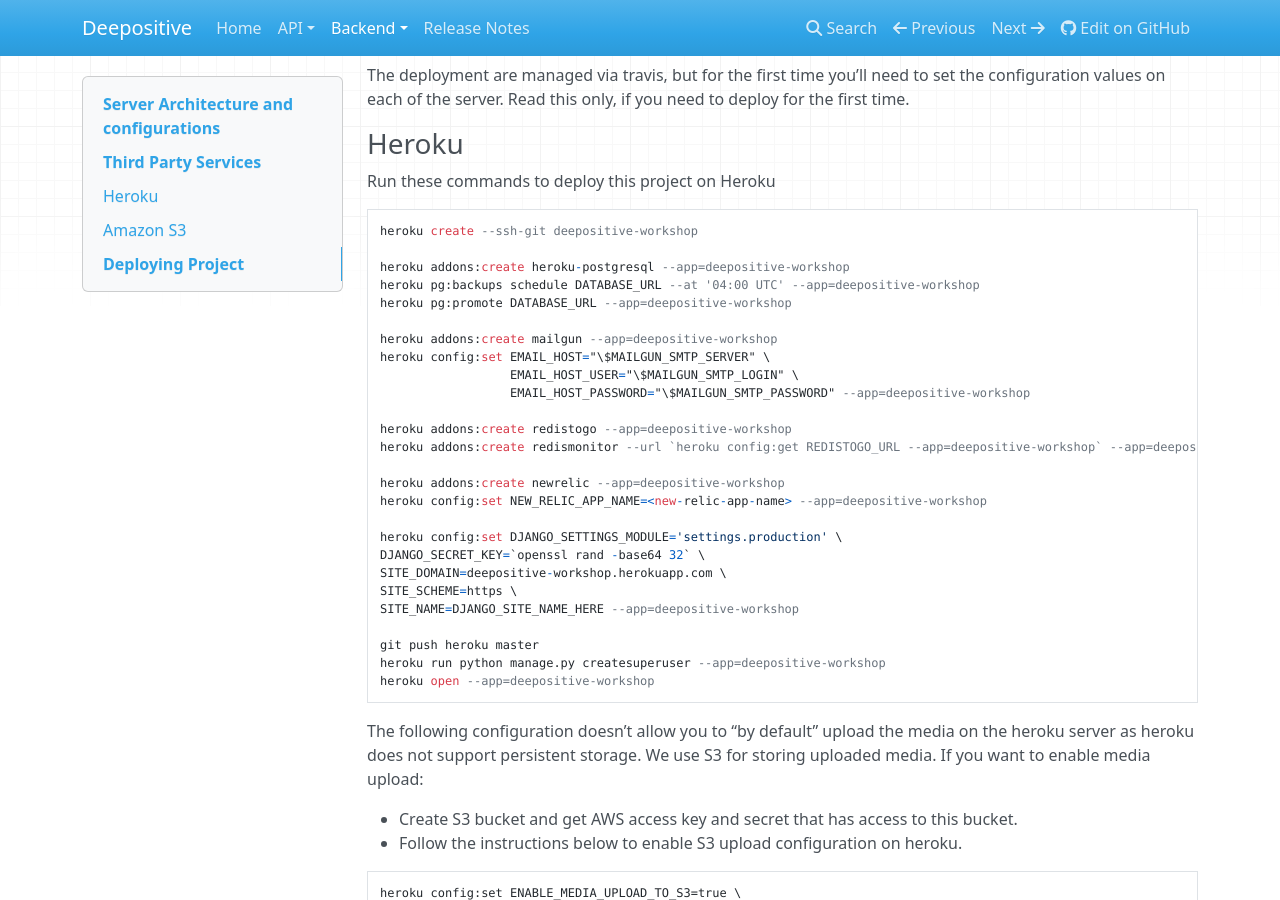
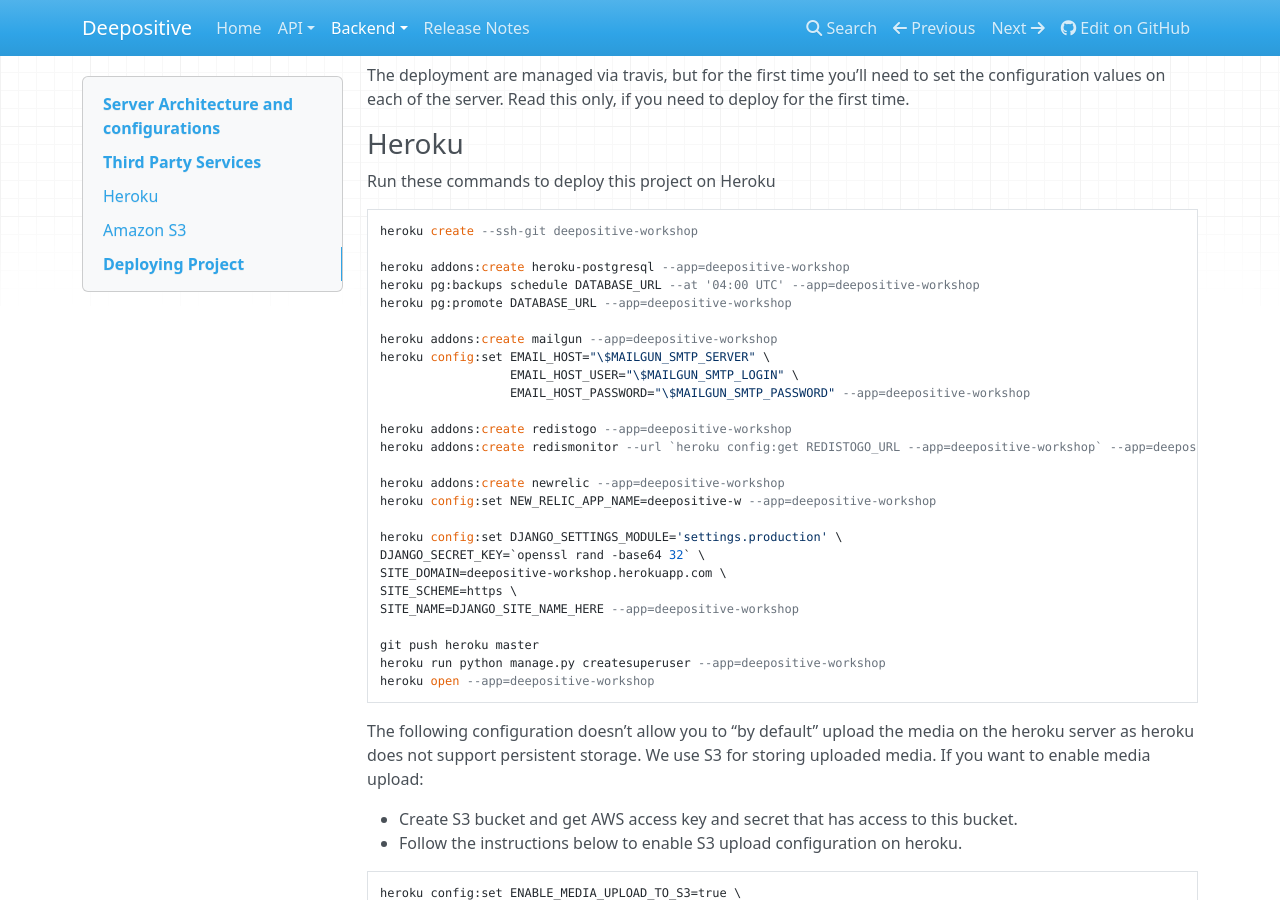
Before and after one commit to Deepositive/workshop-web, an MkDocs documentation site: the page built from docs/backend/server_config.md, in a window 1280 px wide and 900 px high, scrolled down 689 px. Built offline with MkDocs 1.6.1, drawn with Linux system fonts in a browser that asks for light colours; nearby versions of some CDN libraries; old or Windows-style settings are respelled for this version of MkDocs.

Commit message:
chore(docs/backend/server_config): added app name

```diff
--- a/docs/backend/server_config.md
+++ b/docs/backend/server_config.md
@@ -51,7 +51,7 @@
 heroku addons:create redismonitor --url `heroku config:get REDISTOGO_URL --app=deepositive-workshop` --app=deepositive-workshop
 
 heroku addons:create newrelic --app=deepositive-workshop
-heroku config:set NEW_RELIC_APP_NAME=<new-relic-app-name> --app=deepositive-workshop
+heroku config:set NEW_RELIC_APP_NAME=deepositive-w --app=deepositive-workshop
 
 heroku config:set DJANGO_SETTINGS_MODULE='settings.production' \
 DJANGO_SECRET_KEY=`openssl rand -base64 32` \
```
